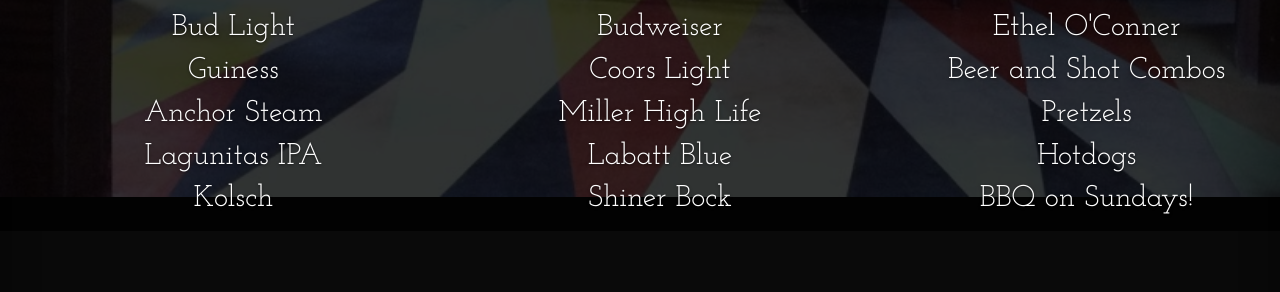
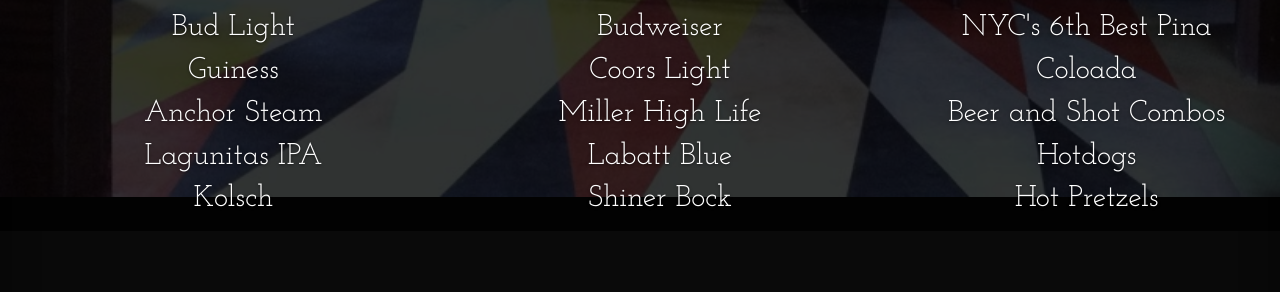
Before and after one commit to skipnano/osb-project, a plain HTML site: page index.html in a window 1280 px wide. Shown: the part 759-1051 px from the top of the page. Drawn offline with nearby package versions, Linux system fonts and the light colour scheme; a script that the page names is missing.

Commit message:
Updated content
Updates to Drink Specials/Food

```diff
--- a/index.html
+++ b/index.html
@@ -73,11 +73,10 @@
               <div class="col-sm-4 beers">
                 <h3>Drink Specials/Food</h3>
                 <ul>
-                  <li>Ethel O'Conner</li>
+                  <li>NYC's 6th Best Pina Coloada</li>
                   <li>Beer and Shot Combos</li>
-                  <li>Pretzels</li>
                   <li>Hotdogs</li>
-                  <li>BBQ on Sundays!</li>
+                  <li>Hot Pretzels</li>
                 </ul>
               </div>
             </div> <!-- end mobileBeers -->
```
